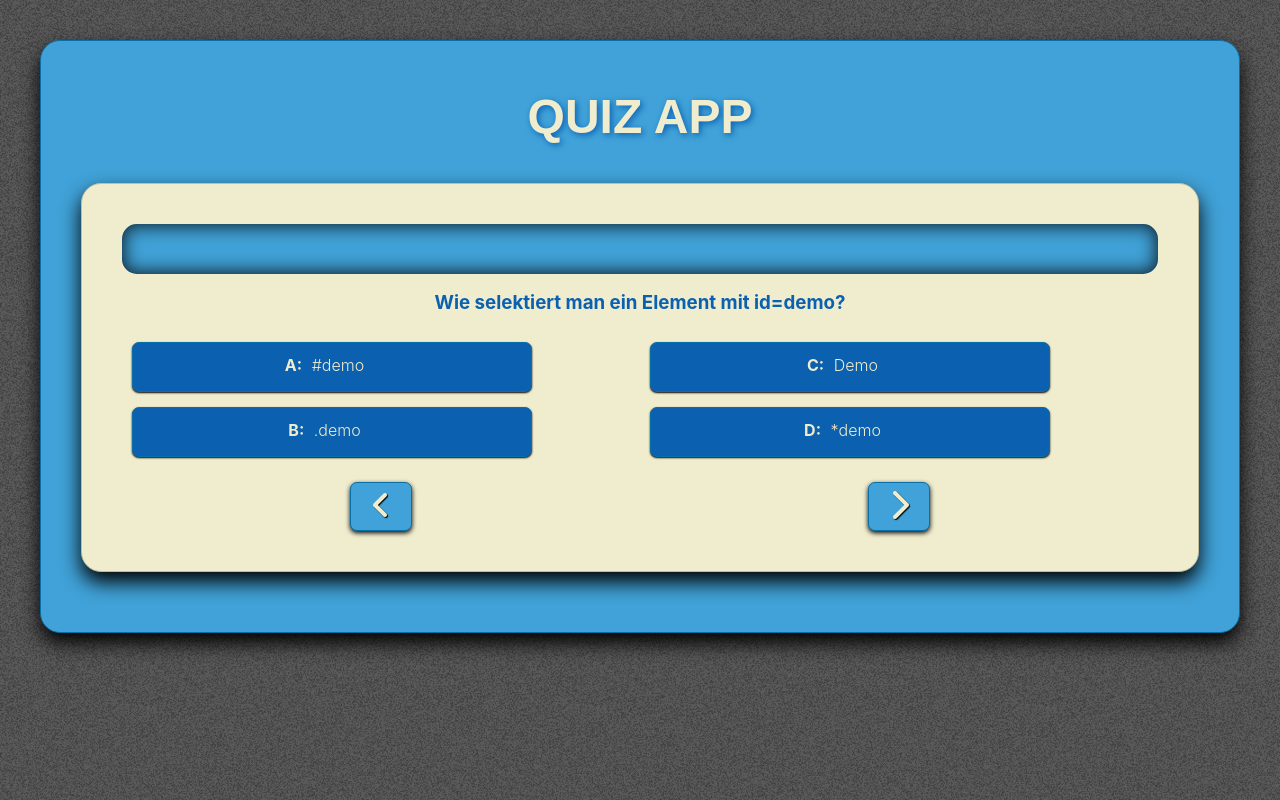
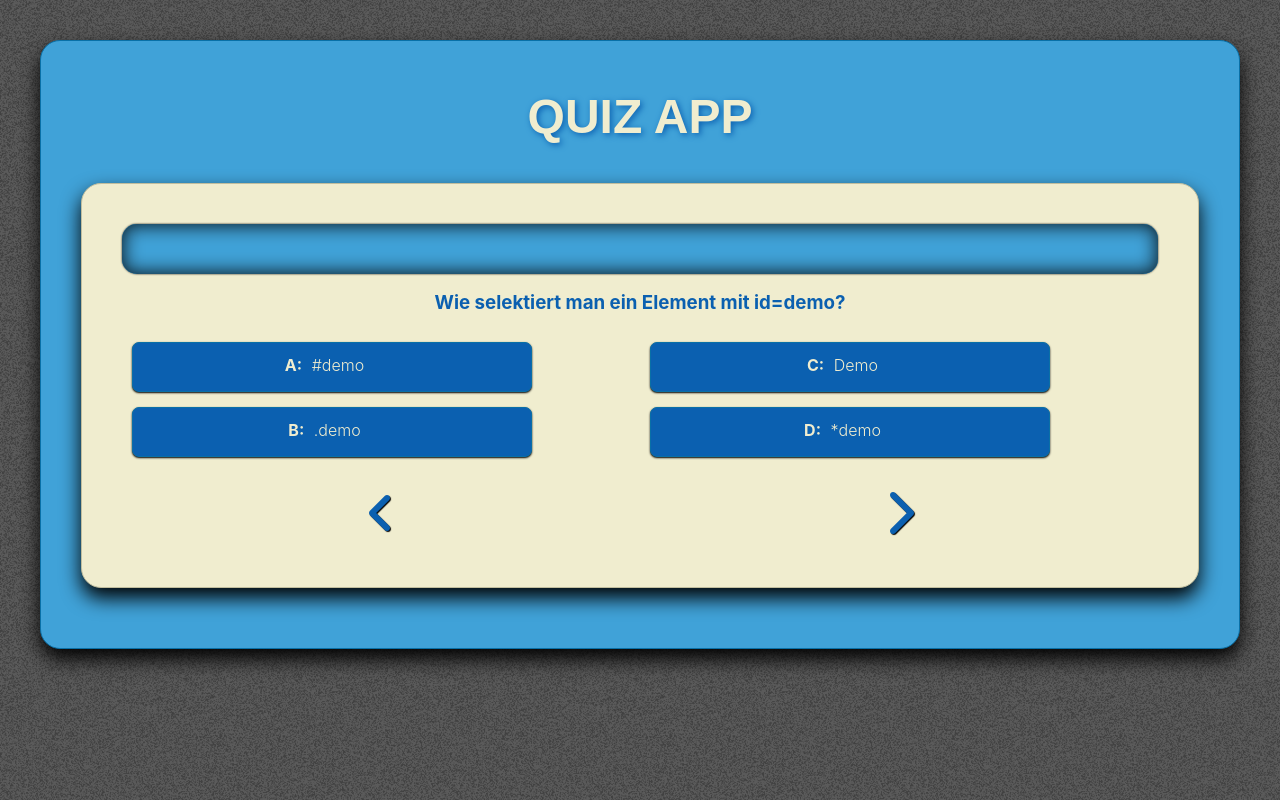
Before and after one commit to Tena99/quiz, a React (Vite) app: page / in a window 1280 px wide. Both pictures are taken after a click on the button "START". Built offline with nearby package versions, Linux system fonts and the light colour scheme; a web font is replaced by a local one.

Commit message:
cosmetic fixes

```diff
--- a/src/components/Ads.jsx
+++ b/src/components/Ads.jsx
@@ -8,10 +8,10 @@ function Ads({ goToPreviousPage, goToNextPage }) {
         className="switcher"
         style={{ paddingLeft: "40px", paddingRight: "40px" }}
       >
-        <button className="prevbutton" onClick={goToPreviousPage}>
+        <button className={styles.prevbutton} onClick={goToPreviousPage}>
           <i className="fa-solid fa-angle-left"></i>
         </button>
-        <button className="nextbutton" onClick={goToNextPage}>
+        <button className={styles.nextbutton} onClick={goToNextPage}>
           <i className="fa-solid fa-chevron-right"></i>
         </button>
       </div>
--- a/src/components/Ads.module.css
+++ b/src/components/Ads.module.css
@@ -34,11 +34,6 @@
   text-shadow: var(--secondary-color) 1px 1px 2px;
   text-transform: uppercase;
   text-align: center;
-}
-button,
-.prevbutton,
-.nextbutton {
-  background-color: var(--secondary-color);
 }
 
 .adbutton {
@@ -101,3 +96,9 @@ button,
     background-color: var(--third-color);
   }
 }
+.prevbutton,
+.nextbutton {
+  background-color: transparent;
+  border: none;
+  box-shadow: none;
+}
--- a/src/components/Questions.jsx
+++ b/src/components/Questions.jsx
@@ -40,7 +40,7 @@ export default function Questions({
   return (
     <article className={styles["questions_container"]}>
       <progress
-        value={`${questionIndex * 0.2}`}
+        value={`${questionIndex * 0.25}`}
         className={styles["progressBar"]}
       >
         <h4>You have answered {questionIndex + 1} from 5 questions</h4>
--- a/src/components/Questions.module.css
+++ b/src/components/Questions.module.css
@@ -32,13 +32,13 @@
   progress[value]::-webkit-progress-bar {
     box-shadow: #000000 inset 0px 0px 20px;
     background: var(--secondary-color);
-    transition: all 0.2s;
   }
   progress[value]::-webkit-progress-value {
     background: var(--primary-color);
-    transition: all 0.2s;
+    transition: all 1.3s;
   }
   .progressBar {
+    box-shadow: #000000 0px 0px 2px;
     width: 100%;
     background-color: var(--secondary-color);
     margin: auto;
@@ -114,26 +114,26 @@
 
     button {
       padding: 5px 20px;
-      background-color: var(--secondary-color);
-      border-radius: 7px;
-      border: 1px solid var(--dark-border-color);
-      color: var(--third-color);
+      background-color: transparent;
+      border: 0px solid var(--dark-border-color);
+      color: var(--primary-color);
       text-shadow: black 1px 1px 1px;
-      box-shadow: 0 2px 5px #000;
-      font-size: 2em;
+      font-weight: 900;
+      font-size: 3em;
       transition: all 0.2s;
 
       &:hover {
-        border: 1px solid var(--dark-border-color);
-        box-shadow: 0 5px 10px #000;
-        scale: 1.01;
+        color: var(--secondary-color);
+        text-shadow: #000 0 0 2px, var(--primary-color) 0 0 3px,
+          var(--secondary-color) 0 0 30px, var(--secondary-color) 0 0 20px,
+          var(--secondary-color) 0 0 10px;
+        scale: 1.1;
       }
 
       &:active {
-        background-color: var(--primary-color);
-        box-shadow: inset 0 5px 10px #000;
-        border: 1px solid black;
-        scale: 0.98;
+        color: var(--primary-color);
+        text-shadow: var(--secondary-color) 0 0 4px;
+        scale: 0.9;
       }
     }
   }
--- a/src/components/Results.jsx
+++ b/src/components/Results.jsx
@@ -4,9 +4,9 @@ export default function Results({ goToPreviousPage, numCorrectAnswers }) {
   return (
     <div className={styles.results}>
       <div className="switcher">
-        <button className="prevbutton" onClick={goToPreviousPage}>
+        <a className={styles.prevbutton} onClick={goToPreviousPage}>
           <i className="fa-solid fa-angle-left"></i>
-        </button>
+        </a>
       </div>
 
       <p className={styles.text}>Number of correct answers: </p>
--- a/src/components/Results.module.css
+++ b/src/components/Results.module.css
@@ -28,10 +28,15 @@
   }
   .count {
     font-size: 10.5em;
+    background: var(--primary-color);
     border: 20px solid var(--primary-color);
     width: 300px;
     height: 300px;
     border-radius: 30px;
+    color: transparent;
+    font-weight: 800;
+    font-family: "Segoe UI", Tahoma, Geneva, Verdana, sans-serif;
+    text-shadow: 0 0 80px #fff, 0 0 10px #f0f, 0 0 1px #fff;
   }
 }
 @keyframes animate {
@@ -42,3 +47,28 @@
     filter: hue-rotate(360deg);
   }
 }
+.prevbutton {
+  background-color: transparent;
+  border: none;
+  font-size: 3.5em;
+  background-color: transparent;
+  border: 0px solid var(--dark-border-color);
+  color: var(--primary-color);
+  text-shadow: black 1px 1px 1px;
+  font-size: 4em;
+  transition: all 0.2s;
+
+  &:hover {
+    color: var(--secondary-color);
+    text-shadow: #000 0 0 2px, var(--primary-color) 0 0 3px,
+      var(--secondary-color) 0 0 30px, var(--secondary-color) 0 0 20px,
+      var(--secondary-color) 0 0 10px;
+    scale: 1.1;
+  }
+
+  &:active {
+    color: var(--primary-color);
+    text-shadow: var(--secondary-color) 0 0 4px;
+    scale: 0.9;
+  }
+}
```
